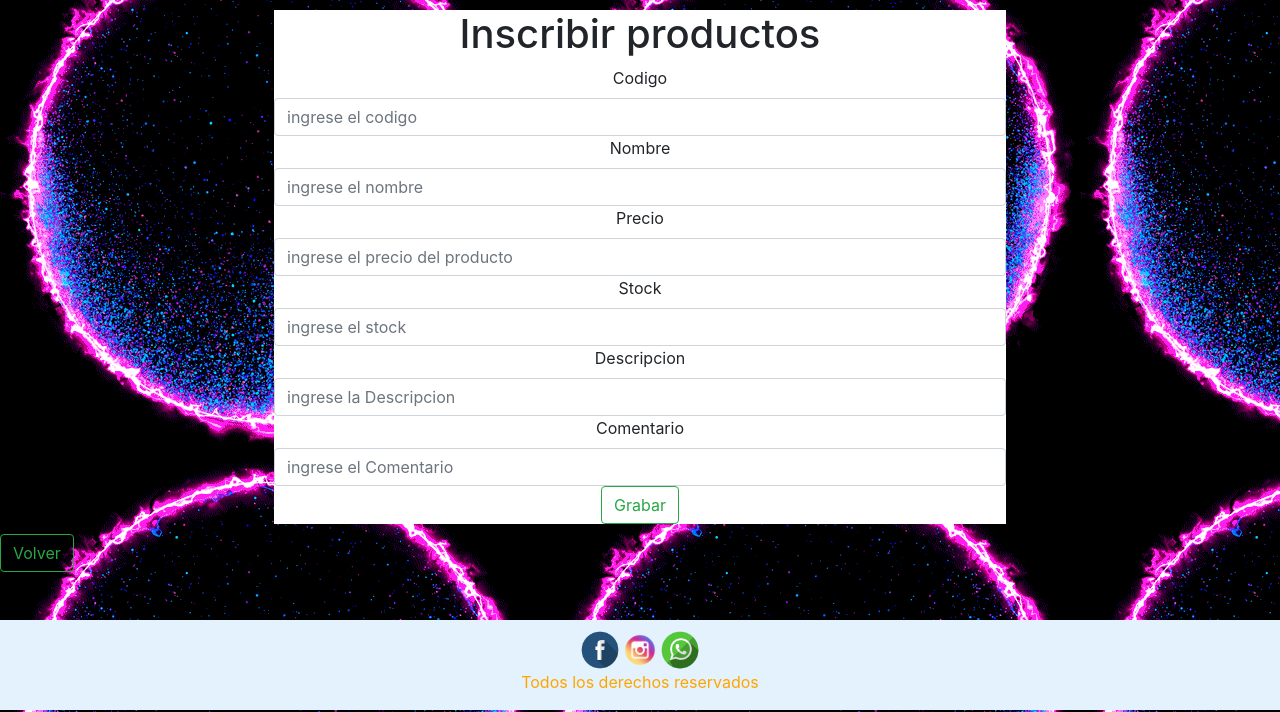
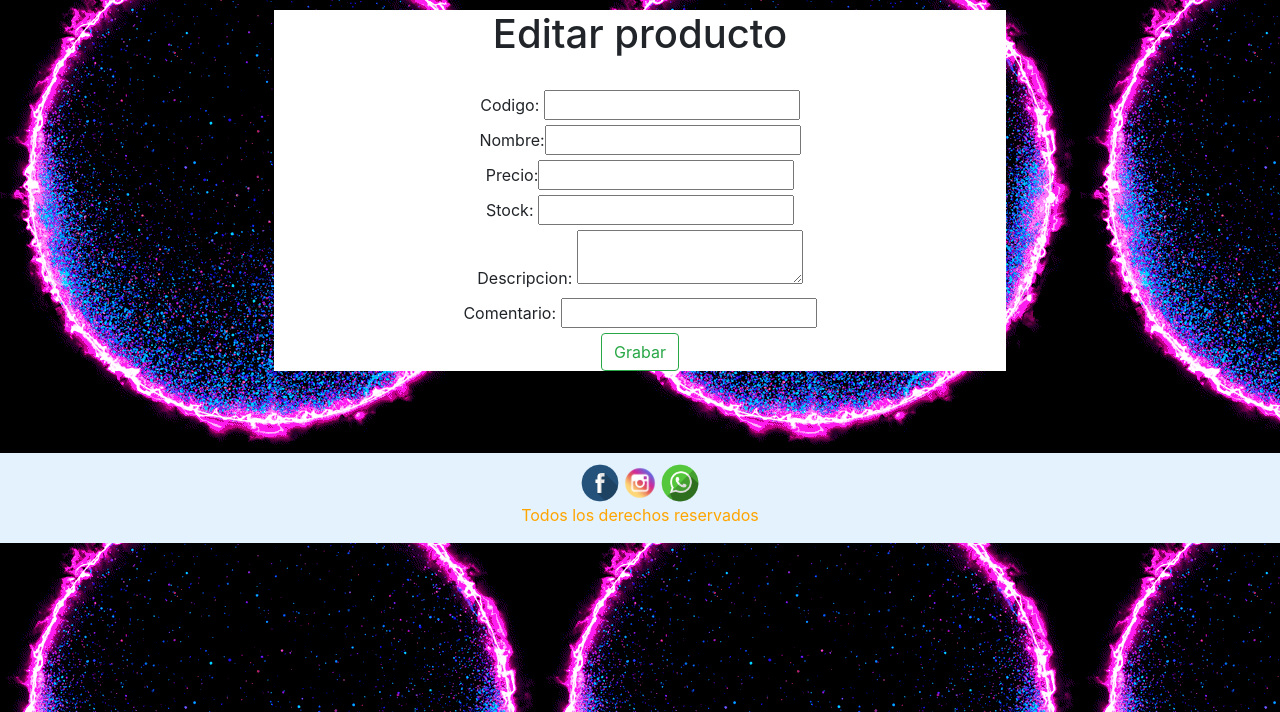
Before and after one commit to MrTotobi/GreenPiece, a Django app: template PagVenta/templates/app/editar_producto.html in a window 1280 px wide. Shown: the part 88-800 px from the top of the page. Run offline with Django 3.2, Linux system fonts and the light colour scheme; the template is opened without the code that fills it, so the values that code supplies are empty, except form fields; form fields are guessed from the names that the template uses; some libraries are stand-ins or nearby versions.

Commit message:
casi todo listo. hay que agregar filtro por tipo

```diff
--- a/PagVenta/templates/app/editar_producto.html
+++ b/PagVenta/templates/app/editar_producto.html
@@ -62,47 +62,22 @@
 
     </div>
     <div class="agregar_productos">
-      <form method="POST" id="formulario">
+        <form method="POST" id="formulario">
             {% csrf_token %}
-            <div class="nombre_superior">
-                <h1>Inscribir productos</h1>
-            </div>
 
-            <div class="datos_productos">
-                <label> Codigo</label>
-                <input class="form-control" type="text" id="codigo" name="codigo" required oninput="checkCodigo(this)" placeholder="ingrese el codigo"></td>
-                <label> Nombre</label>
-                <input class="form-control" type="text" id="nombre" name="nombre" required oninput="checkNombre(this)" placeholder="ingrese el nombre"></td>
-                <label> Precio</label>
-                <input class="form-control" type="text" id="precio" name="precio" required oninput="checkPrecio(this)" placeholder="ingrese el precio del producto"></td>
-                <label> Stock</label>
-                <input class="form-control" type="text" id="stock" name="stock" required oninput="checkStock(this)" placeholder="ingrese el stock"></td>
-
-
-
-
-                <label> Descripcion</label>
-                <input class="form-control" type="text" id="descripcion" name="descripcion" required oninput="checkDescripcion(this)" placeholder="ingrese la Descripcion"></td>
-                <label> Comentario</label>
-                <input class="form-control" type="text" id="comentario" name="comentario" required oninput="checkComentario(this)" placeholder="ingrese el Comentario"></td>
-
-                <button class="btn btn-outline-success my-2 my-sm-0" type="submit">Grabar</button>
-            </div>
+            <h1>Editar producto</h1>
+            <br>
+            <label> Codigo: </label> {{form.codigo}}<br>
+            <label> Nombre: </label>{{form.nombre}}<br>
+            <label> Precio: </label>{{form.precio}}<br>
+            <label> Stock: </label> {{form.stock}}<br>
+            <label> Descripcion: </label> {{form.descripcion}}<br>
+            <label> Comentario: </label> {{form.comentario}}<br>
+            <button class="btn btn-outline-success my-2 my-sm-0" type="submit">Grabar</button>
 
         </form>
 
-
-
-
-
-
-
-
-
-
     </div>
-
-    <a href="/listarProductos"><button id='boton' class="btn btn-outline-success my-2 my-sm-0" role="button">Volver</button></a>
 
     <br><br><br>
     <footer id="fondo">
```
Also changed, not shown: PagVenta/templates/app/ins_producto.html (+7 -10 lines).
